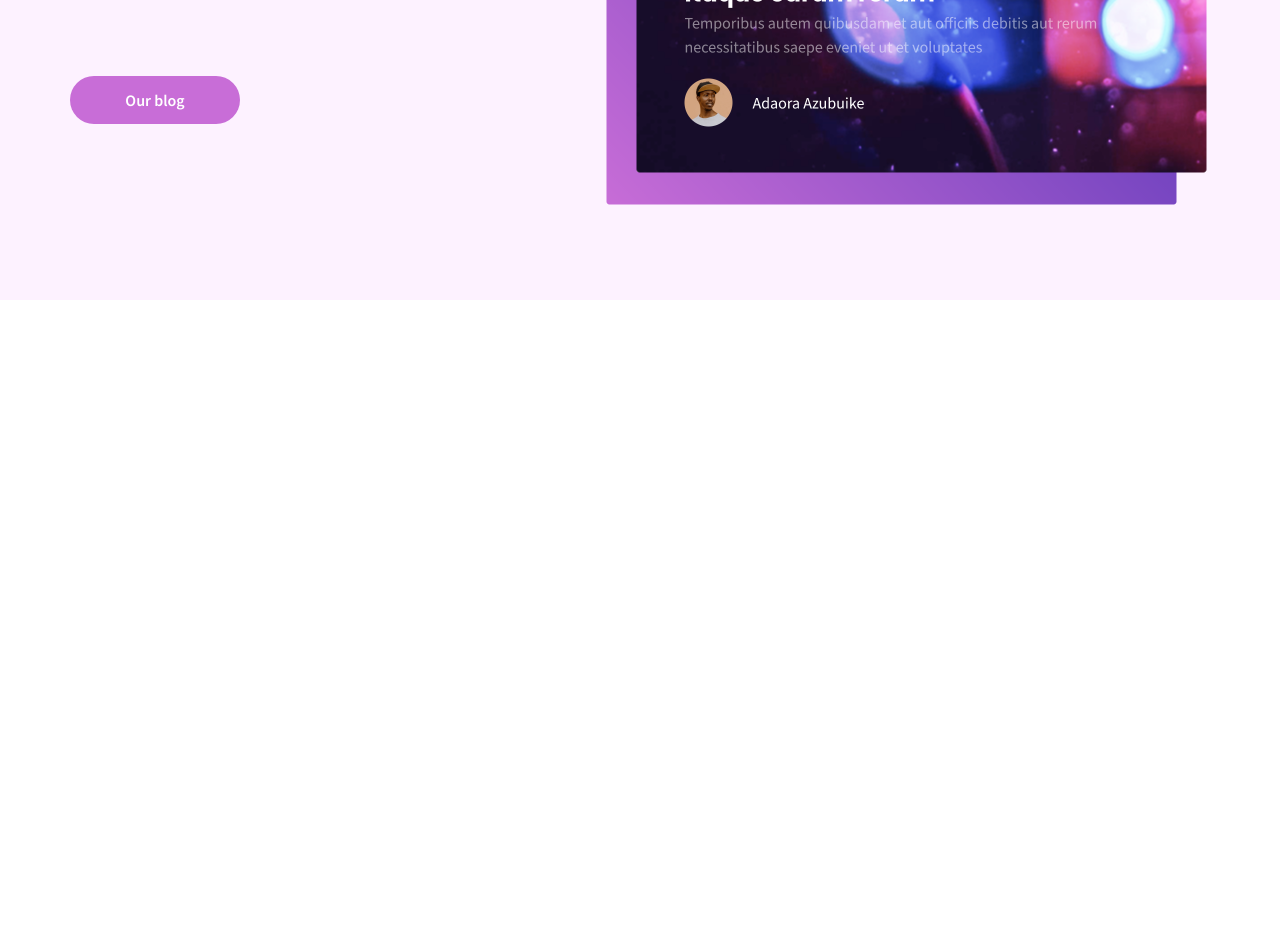
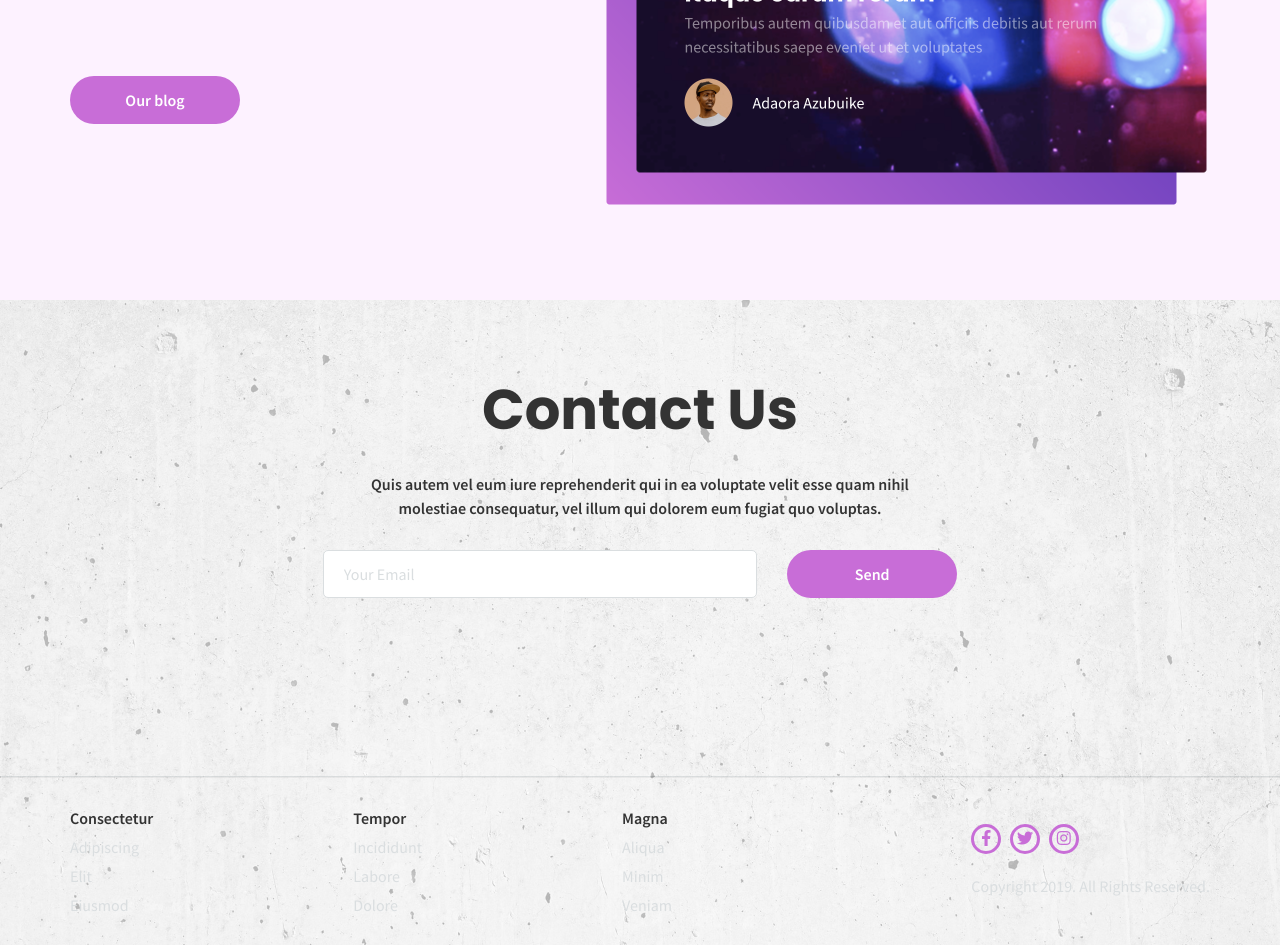
Before and after one commit to Jack-Surman/design-implementation-project, a website built with webpack: page src/index.html in a window 1280 px wide. Shown: the part 4655-5600 px from the top of the page. Before the commit the page ends 4955 px from the top, so only its background shows below. Built offline with nearby package versions, Linux system fonts and the light colour scheme.

Commit message:
Footer and contact us section styling

```diff
--- a/src/index.html
+++ b/src/index.html
@@ -28,7 +28,7 @@
         <button id="header-icon">
             <i class="fas fa-bars"></i>
         </button>
-        <a id="header-top-button" class="button text-light" href="#">Contact Us</a>
+        <a id="header-top-button" class="button text-light" href="#contact-section">Contact Us</a>
     </header>
 </section>
 <section id="top-section">
@@ -46,13 +46,13 @@
                         srcset="/img/laptop-image-mobile.PNG">
                 <img src="/img/laptop-image.PNG" alt="laptop image">
             </picture>
-            <div class="fb-icon">
+            <div class="fb-icon social-icon">
                 <a href="#"><i class="fab fa-facebook-f"></i></a>
             </div>
-            <div class="tw-icon">
+            <div class="tw-icon social-icon">
                 <a href="#"><i class="fab fa-twitter"></i></a>
             </div>
-            <div class="ig-icon">
+            <div class="ig-icon social-icon">
                 <a href="#"><i class="fab fa-instagram"></i></a>
             </div>
         </div>
@@ -395,5 +395,57 @@
         </div>
     </div>
 </section>
+<div id="bottom-part">
+    <section id="contact-section">
+        <div id="contact-container" class="container">
+            <h2 class="h2-dark">Contact Us</h2>
+            <p class="text-dark">Quis autem vel eum iure reprehenderit qui in ea voluptate velit esse quam nihil molestiae consequatur,
+                   vel illum qui dolorem eum fugiat quo voluptas.</p>
+            <div>
+                <input class="text-grey" type="email" placeholder="Your Email" name="send">
+                <button class="button text-light" name="send" type="submit">Send</button>
+            </div>
+        </div>
+    </section>
+    <hr>
+    <footer id="footer">
+        <div id="footer-container" class="container">
+            <div id="footer-container-links">
+                <div class="footer-links">
+                    <p class="text-dark">Consectetur</p>
+                    <a href="#" class="text-grey">Adipiscing</a>
+                    <a href="#" class="text-grey">Elit</a>
+                    <a href="#" class="text-grey">Eiusmod</a>
+                </div>
+                <div class="footer-links">
+                    <p class="text-dark">Tempor</p>
+                    <a href="#" class="text-grey">Incididunt</a>
+                    <a href="#" class="text-grey">Labore</a>
+                    <a href="#" class="text-grey">Dolore</a>
+                </div>
+                <div class="footer-links">
+                    <p class="text-dark">Magna</p>
+                    <a href="#" class="text-grey">Aliqua</a>
+                    <a href="#" class="text-grey">Minim</a>
+                    <a href="#" class="text-grey">Veniam</a>
+                </div>
+            </div>
+            <div id="footer-container-socials">
+                <div id="footer-social-icons">
+                    <div class="fb-icon social-icon">
+                        <a href="#"><i class="fab fa-facebook-f"></i></a>
+                    </div>
+                    <div class="tw-icon social-icon">
+                        <a href="#"><i class="fab fa-twitter"></i></a>
+                    </div>
+                    <div class="ig-icon social-icon">
+                        <a href="#"><i class="fab fa-instagram"></i></a>
+                    </div>
+                </div>
+                <p class="text-grey">Copyright 2019. All Rights Reserved.</p>
+            </div>
+        </div>
+    </footer>
+</div>
 </body>
 </html>
--- /dev/null
+++ b/src/sass/components/contact-section.scss
@@ -0,0 +1,85 @@
+#bottom-part {
+  position: relative;
+
+  hr {
+    border-top: 1px solid $gray-main;
+  }
+
+  &:before {
+    content: "";
+    background-image: url('/dist/img/footer-background.jpg');
+    background-size: cover;
+    position: absolute;
+    top: 0;
+    right: 0;
+    bottom: 0;
+    left: 0;
+    opacity: 0.3;
+  }
+}
+#contact-section {
+  position: relative;
+  z-index: 1000;
+
+  #contact-container {
+    display: flex;
+    flex-direction: column;
+    justify-content: center;
+    align-items: center;
+    margin-bottom: 150px;
+    margin-top: 50px;
+
+    @media only screen and (max-width: $br-sm) {
+      margin-bottom: 80px;
+    }
+
+    p {
+      width: 50%;
+      text-align: center;
+      margin: 30px 0;
+
+      @media only screen and (max-width: $br-sm) {
+        width: 100%;
+      }
+    }
+
+    div {
+      display: flex;
+      justify-content: center;
+
+      @media only screen and (max-width: $br-sm) {
+        flex-direction: column;
+        align-items: center;
+      }
+
+      button {
+        margin-left: 30px;
+        background-color: $purple-main;
+        border: none;
+
+        @media only screen and (max-width: $br-sm) {
+          width: 40%;
+        }
+      }
+
+      input {
+        padding-right: 50%;
+        padding-left: 20px;
+        border: 1px solid $gray-main;
+        border-radius: 5px;
+
+        @media only screen and (max-width: $br-sm) {
+          padding-top: 10px;
+          padding-bottom: 10px;
+          padding-right: 250px;
+          padding-left: 20px;
+          margin-bottom: 20px;
+        }
+
+        &::placeholder {
+          color: $gray-main;
+        }
+      }
+    }
+  }
+}
--- /dev/null
+++ b/src/sass/components/footer.scss
@@ -0,0 +1,78 @@
+#footer {
+  position: relative;
+  z-index: 1000;
+
+  #footer-container {
+    display: flex;
+    justify-content: space-between;
+
+    @media only screen and (max-width: $br-sm) {
+      flex-direction: column;
+    }
+  }
+}
+
+#footer-container-links {
+  display: flex;
+  justify-content: flex-start;
+  width: 60%;
+
+  @media only screen and (max-width: $br-sm) {
+    flex-direction: column;
+  }
+
+  .footer-links {
+    display: flex;
+    flex-direction: column;
+    justify-content: space-between;
+    align-content: flex-start;
+    margin-right: 200px;
+
+    @media only screen and (max-width: $br-lg) {
+      margin-right: 100px;
+    }
+
+    @media only screen and (max-width: $br-md) {
+      margin-right: 40px;
+    }
+
+    @media only screen and (max-width: $br-sm) {
+      margin-bottom: 40px;
+    }
+
+    a {
+      margin-top: 5px;
+      cursor: pointer;
+    }
+  }
+}
+
+#footer-container-socials {
+  display: flex;
+  flex-direction: column;
+  align-self: center;
+
+  @media only screen and (max-width: $br-sm) {
+    align-self: flex-start;
+  }
+
+  #footer-social-icons {
+    display: flex;
+    justify-content: space-between;
+    width: 45%;
+    margin-bottom: 20px;
+
+    div {
+      border: 3px $purple-main solid;
+
+      @media only screen and (max-width: $br-md) {
+        bottom: 20px;
+      }
+
+      a {
+        font-size: 16px;
+        color: $purple-main;
+      }
+    }
+  }
+}
--- a/src/sass/components/top-section.scss
+++ b/src/sass/components/top-section.scss
@@ -89,16 +89,8 @@
     }
 
     div {
-      display: flex;
-      justify-content: center;
-      align-items: center;
-      width: 30px;
-      height: 30px;
       border: 3px $font-white solid;
-      border-radius: 50%;
-      padding: .5%;
       position: absolute;
-      bottom: 49px;
 
       @media only screen and (max-width: $br-md) {
         bottom: 20px;
--- a/src/sass/helper-classes.scss
+++ b/src/sass/helper-classes.scss
@@ -24,3 +24,14 @@
   border-radius: 50%;
   z-index: 1000;
 }
+
+.social-icon {
+  display: flex;
+  justify-content: center;
+  align-items: center;
+  width: 30px;
+  height: 30px;
+  border-radius: 50%;
+  padding: .5%;
+  bottom: 49px;
+}
--- a/src/style.scss
+++ b/src/style.scss
@@ -12,3 +12,5 @@
 @import 'sass/components/team-section';
 @import 'sass/components/testimonials-section';
 @import 'sass/components/blog-section';
+@import 'sass/components/contact-section';
+@import 'sass/components/footer';
```
Also changed, not shown: dist/img/footer-background.jpg (added).
